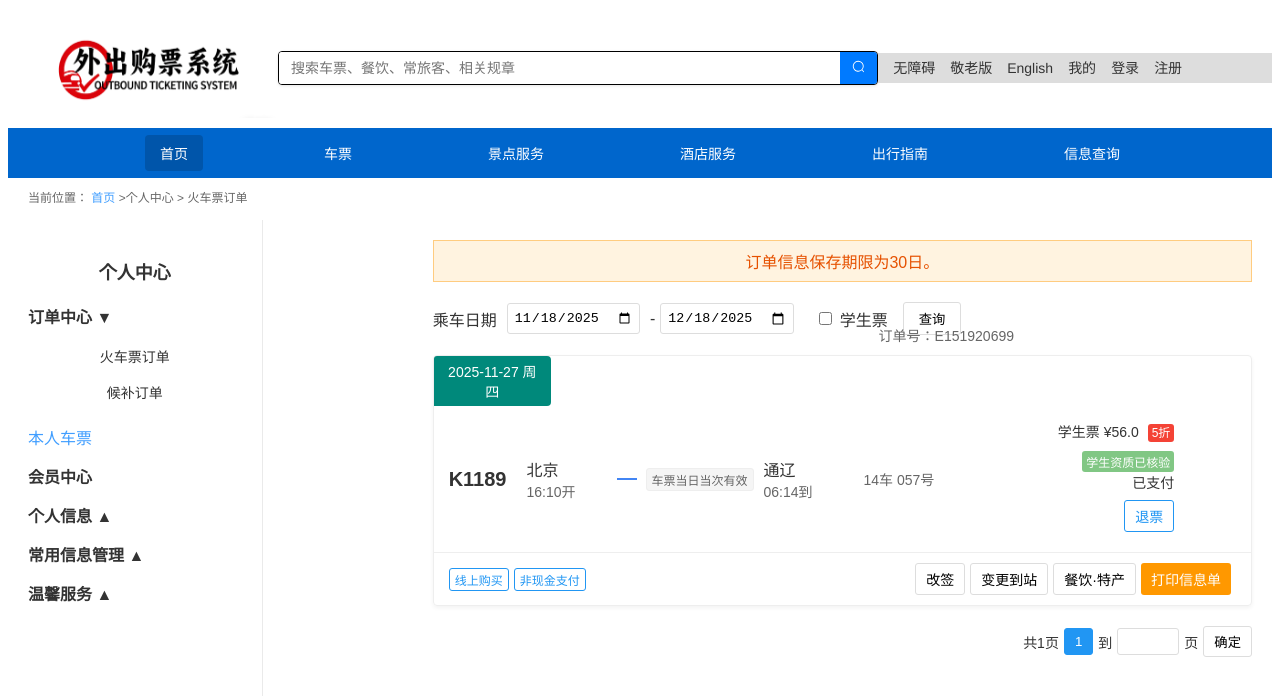
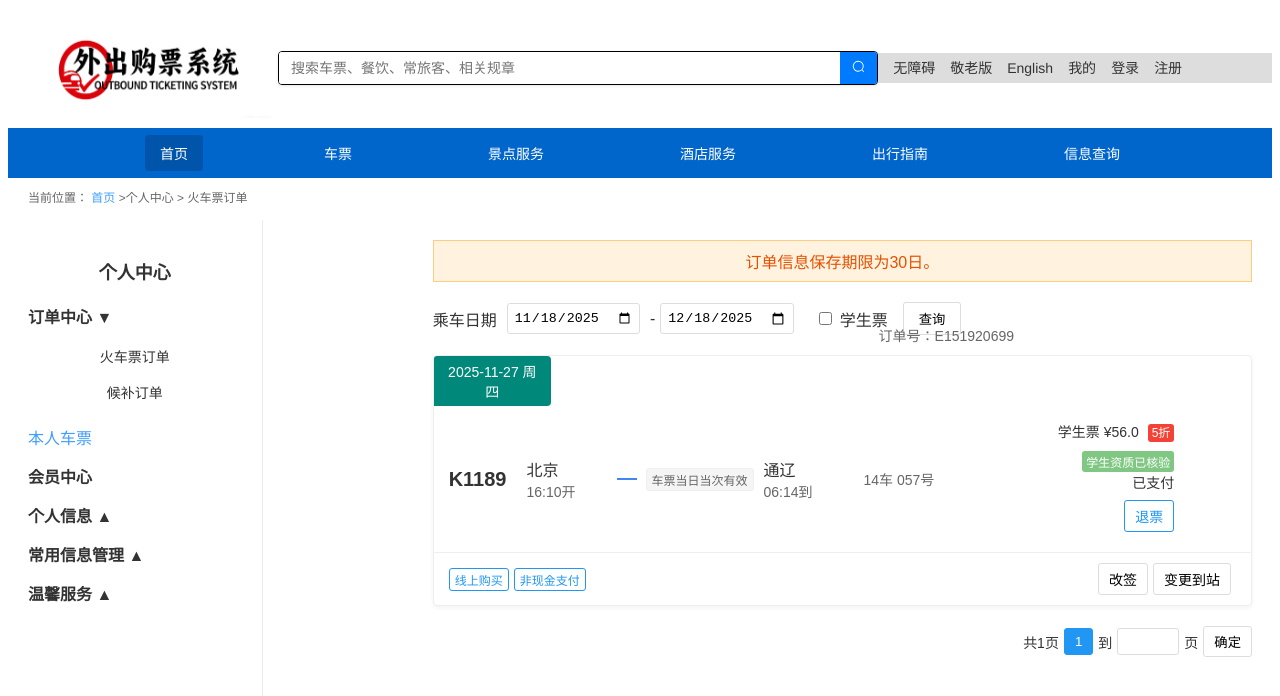
Before and after one commit to zheng0456/ticketing_system, a Vue app: page /order in a window 1280 px wide. Both pictures are taken after a click on the element "本人车票". Shown: the top 696 px of the page. Built offline with nearby package versions, Linux system fonts and the light colour scheme.

Commit message:
feat(order): 移除订单详情页中的餐饮和打印按钮
- 删除了“餐饮·特产”按钮
- 删除了“打印信息单”按钮
- 简化了订单操作区域的界面元素

```diff
--- a/src/components/order/MyOrderTicket.vue
+++ b/src/components/order/MyOrderTicket.vue
@@ -53,8 +53,6 @@
         <div class="operate-btns">
           <button class="operate-btn">改签</button>
           <button class="operate-btn">变更到站</button>
-          <button class="operate-btn">餐饮·特产</button>
-          <button class="operate-btn print-btn">打印信息单</button>
         </div>
       </div>
     </div>
```
